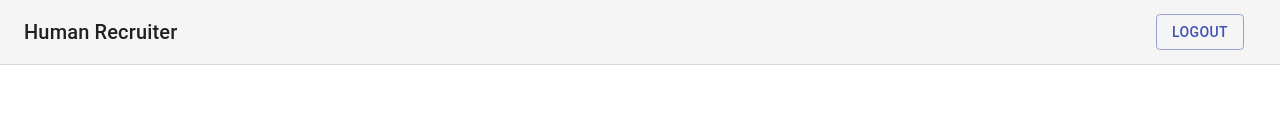
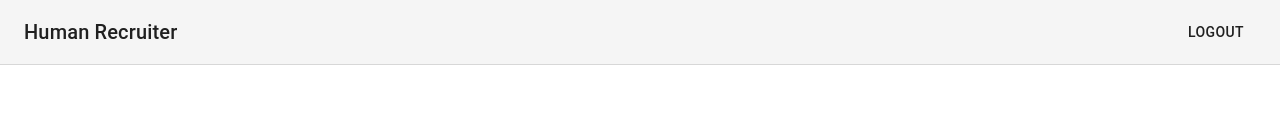
Before and after one commit to Vakar/jagent, a React (Create React App) app in the folder client/: page / in a window 1280 px wide. Shown: the top 140 px of the page. Built offline with nearby package versions, Linux system fonts and the light colour scheme.

Commit message:
feat(client): add logout button

```diff
--- a/client/src/components/Header.js
+++ b/client/src/components/Header.js
@@ -1,16 +1,16 @@
-import AppBar from '@material-ui/core/AppBar';
-import Button from '@material-ui/core/Button';
+import AppBar from "@material-ui/core/AppBar";
+import Link from "@material-ui/core/Link";
 import React from "react";
-import Toolbar from '@material-ui/core/Toolbar';
-import Typography from '@material-ui/core/Typography';
-import { makeStyles } from '@material-ui/core/styles';
+import Toolbar from "@material-ui/core/Toolbar";
+import Typography from "@material-ui/core/Typography";
+import { makeStyles } from "@material-ui/core/styles";
 
 const useStyles = makeStyles((theme) => ({
   appBar: {
     borderBottom: `1px solid ${theme.palette.divider}`,
   },
   toolbar: {
-    flexWrap: 'wrap',
+    flexWrap: "wrap",
   },
   toolbarTitle: {
     flexGrow: 1,
@@ -38,14 +38,14 @@ function Header() {
         >
           Human Recruiter
         </Typography>
-        <Button
-          href="#"
-          color="primary"
-          variant="outlined"
+        <Link
+          variant="button"
+          color="textPrimary"
+          href="/logout"
           className={classes.link}
         >
           Logout
-        </Button>
+        </Link>
       </Toolbar>
     </AppBar>
   );
```
